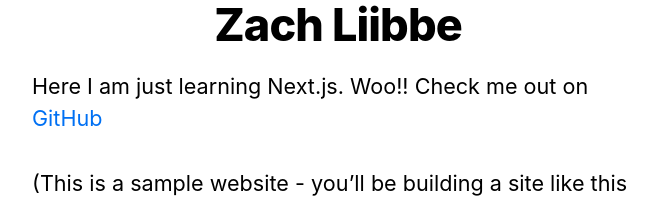
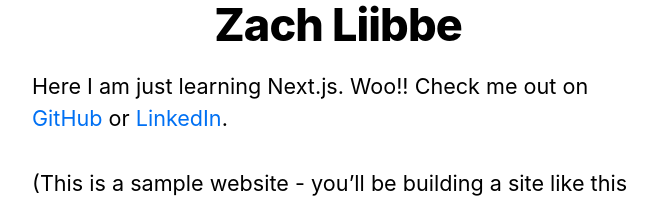
Before and after one commit to zliibbe/next.js-tutorial, a Next.js app: page / in a window 1280 px wide. Shown: the part 218-416 px from the top of the page, without its empty margins (302-959 px from the left). Built offline with nearby package versions, Linux system fonts and the light colour scheme.

Commit message:
Update links on page

```diff
--- a/pages/index.js
+++ b/pages/index.js
@@ -19,7 +19,7 @@ export default function Home({ allPostsData }) {
         <title>{siteTitle}</title>
       </Head>
       <section className={utilStyles.headingMd}>
-        <p>Here I am just learning Next.js. Woo!! Check me out on <a href="https://github.com/zliibbe">GitHub</a></p>
+        <p>Here I am just learning Next.js. Woo!! Check me out on <a href="https://github.com/zliibbe">GitHub</a> or <a href="https://www.linkedin.com/in/zachliibbe/">LinkedIn</a>.</p>
         <br />
         <span></span>
         <p>
```
